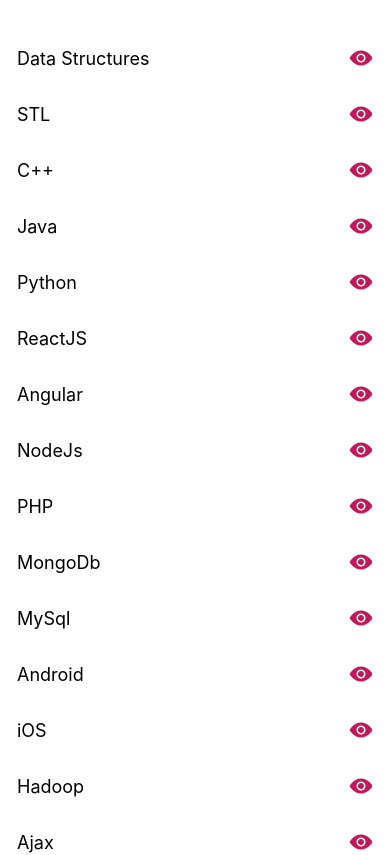
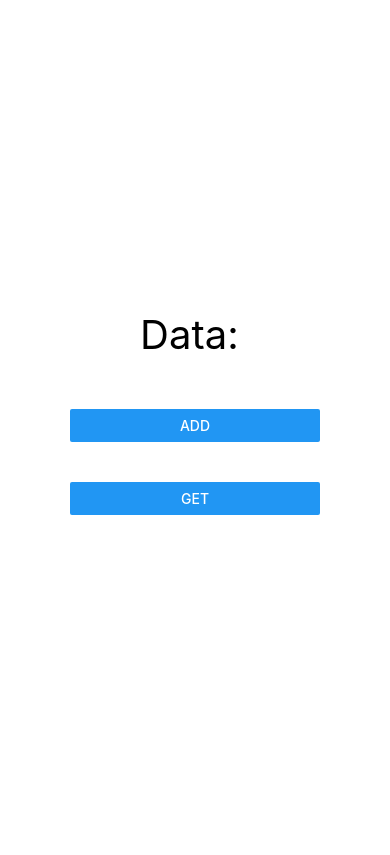
Before and after one commit to nicolinx/react-native-playground, a React Native app in the folder listview-demo/: screen / in a window 390 px wide. Shown: the top 855 px of the page. Built offline with nearby package versions, Linux system fonts and the light colour scheme.

Commit message:
add AsyncStorage for sharedPrefs

```diff
--- a/listview-demo/App.js
+++ b/listview-demo/App.js
@@ -1,68 +1,58 @@
-import React, { Component } from "react";
-import { Text, View, StyleSheet, FlatList } from "react-native";
-import { Icon } from "react-native-elements";
+// Import necessary libraries
+import React, { useState } from "react";
+// Import components from React Native
+import { StyleSheet, Text, View, Button } from "react-native";
+// Import AsyncStorage for local storage
+import AsyncStorage from "@react-native-async-storage/async-storage";
 
-class App extends Component {
-  state = {
-    data: [
-      "Data Structures",
-      "STL",
-      "C++",
-      "Java",
-      "Python",
-      "ReactJS",
-      "Angular",
-      "NodeJs",
-      "PHP",
-      "MongoDb",
-      "MySql",
-      "Android",
-      "iOS",
-      "Hadoop",
-      "Ajax",
-      "Ruby",
-      "Rails",
-      ".Net",
-      "Perl",
-    ],
+export default function App() {
+  const [data, setData] = useState("");
+
+  const add = async () => {
+    try {
+      await AsyncStorage.setItem("gfg", "GeeksForGeeks");
+    } catch (e) {
+      console.log(e);
+    }
   };
 
-  renderItem = ({ item }) => (
-    <View style={styles.row}>
-      <Text style={styles.rowText}>{item}</Text>
-      <Icon name="eye" type="ionicon" color="#C2185B" />
+  const get = async () => {
+    try {
+      const value = AsyncStorage.getItem("gfg");
+      if (value != null) setData(value);
+    } catch (e) {
+      console.log(e);
+    }
+  };
+
+  return (
+    <View style={styles.container}>
+      <Text style={styles.text}>Data: {data}</Text>
+      <View style={styles.button}>
+        <Button title={"add"} onPress={add} />
+      </View>
+
+      <View style={styles.button}>
+        <Button title={"get"} onPress={get} />
+      </View>
     </View>
   );
-
-  keyExtractor = (item, index) => index.toString();
-
-  render() {
-    return (
-      <View style={styles.screen}>
-        <FlatList
-          data={this.state.data}
-          keyExtractor={this.keyExtractor}
-          renderItem={this.renderItem}
-        />
-      </View>
-    );
-  }
 }
 
+// Styles for the components
 const styles = StyleSheet.create({
-  screen: {
-    marginTop: 30,
+  container: {
+    flex: 1,
+    backgroundColor: "#fff",
+    alignItems: "center",
+    justifyContent: "center",
   },
-  row: {
-    margin: 15,
-    flexDirection: "row",
-    justifyContent: "space-between",
-    alignItems: "center",
-    paddingHorizontal: 2,
+  text: {
+    fontSize: 40,
+    marginBottom: 30,
   },
-  rowText: {
-    fontSize: 18,
+  button: {
+    margin: 20,
+    width: 250,
   },
 });
-
-export default App;
--- a/listview-demo/package.json
+++ b/listview-demo/package.json
@@ -10,6 +10,7 @@
     "web": "expo start --web"
   },
   "dependencies": {
+    "@react-native-async-storage/async-storage": "2.2.0",
     "@react-navigation/bottom-tabs": "^7.14.0",
     "@react-navigation/drawer": "^7.8.1",
     "@react-navigation/native": "^7.1.28",
```
Also changed, not shown: listview-demo/FlatList2.js (added, +68 -0 lines), 1 other file (tests, documents, lock files or other folders).
